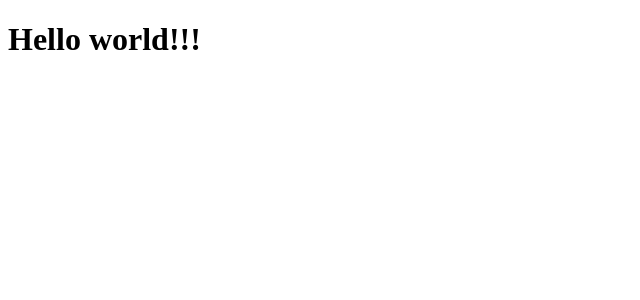
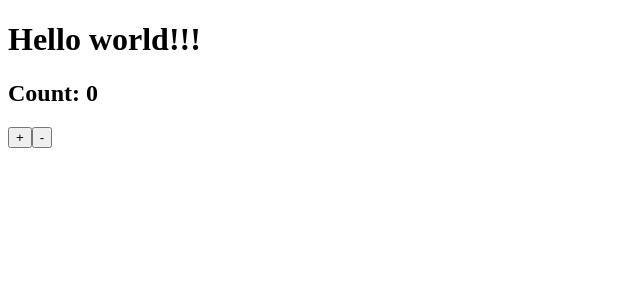
Before and after one commit to Korte/react-boilerplate, a React app: page / in a window 1280 px wide. Shown: the top 300 px of the page, without its empty margins (0-640 px from the left). Built offline with nearby package versions, Linux system fonts and the light colour scheme.

Commit message:
Support Proposed JavaScript Features with Babel Plugins

```diff
--- a/package.json
+++ b/package.json
@@ -22,6 +22,7 @@
   "devDependencies": {
     "@babel/cli": "^7.7.0",
     "@babel/core": "^7.7.2",
+    "@babel/plugin-proposal-class-properties": "^7.7.4",
     "@babel/preset-env": "^7.7.1",
     "@babel/preset-react": "^7.7.0",
     "babel-loader": "^8.0.6",
--- a/src/App.js
+++ b/src/App.js
@@ -1,9 +1,22 @@
 import React from 'react'
 
 class App extends React.Component {
+    state = {
+        count: 0
+    }
+
+
+
     render(){
-        debugger
-        return <h1>Hello world!!!</h1>
+
+        return (
+            <div>
+                <h1>Hello world!!!</h1>
+                <h2>Count: {this.state.count} </h2>
+                <button onClick={() => this.setState(state => ({count: state.count + 1}))}>+</button>
+                <button onClick={() => this.setState(state => ({count: state.count - 1}))}>-</button>
+            </div>
+        )
     }
 }
 
--- a/webpack.config.base.js
+++ b/webpack.config.base.js
@@ -15,7 +15,8 @@
                 loader: 'babel-loader',
                 exclude: /node_modules/,
                 options: {
-                    presets:['@babel/preset-env', '@babel/preset-react']
+                    presets:['@babel/preset-env', '@babel/preset-react'],
+                    plugins: ['@babel/plugin-proposal-class-properties']
                 }
             }
         ]
```
Also changed, not shown: 1 other file (tests, documents, lock files or other folders).
